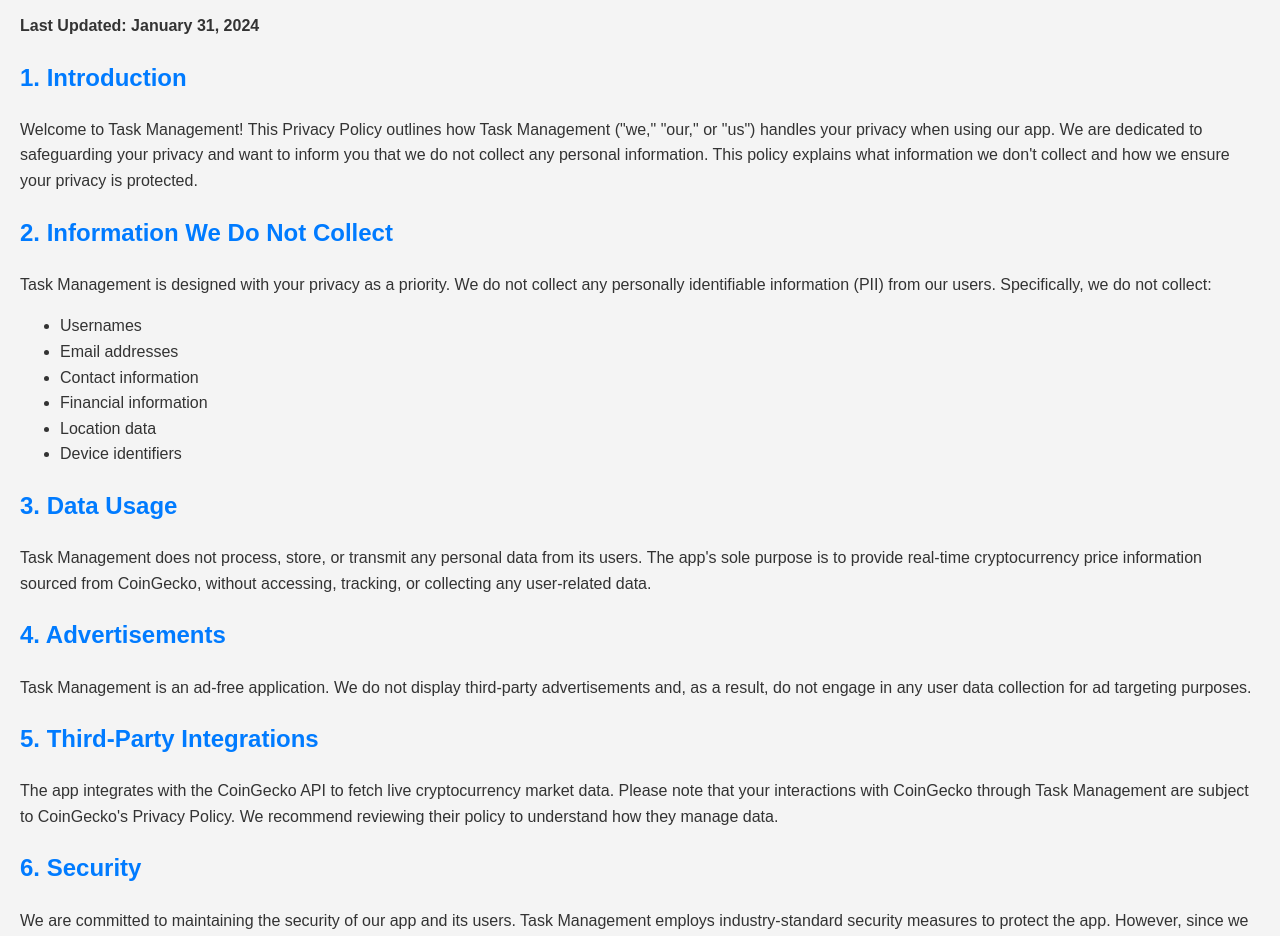
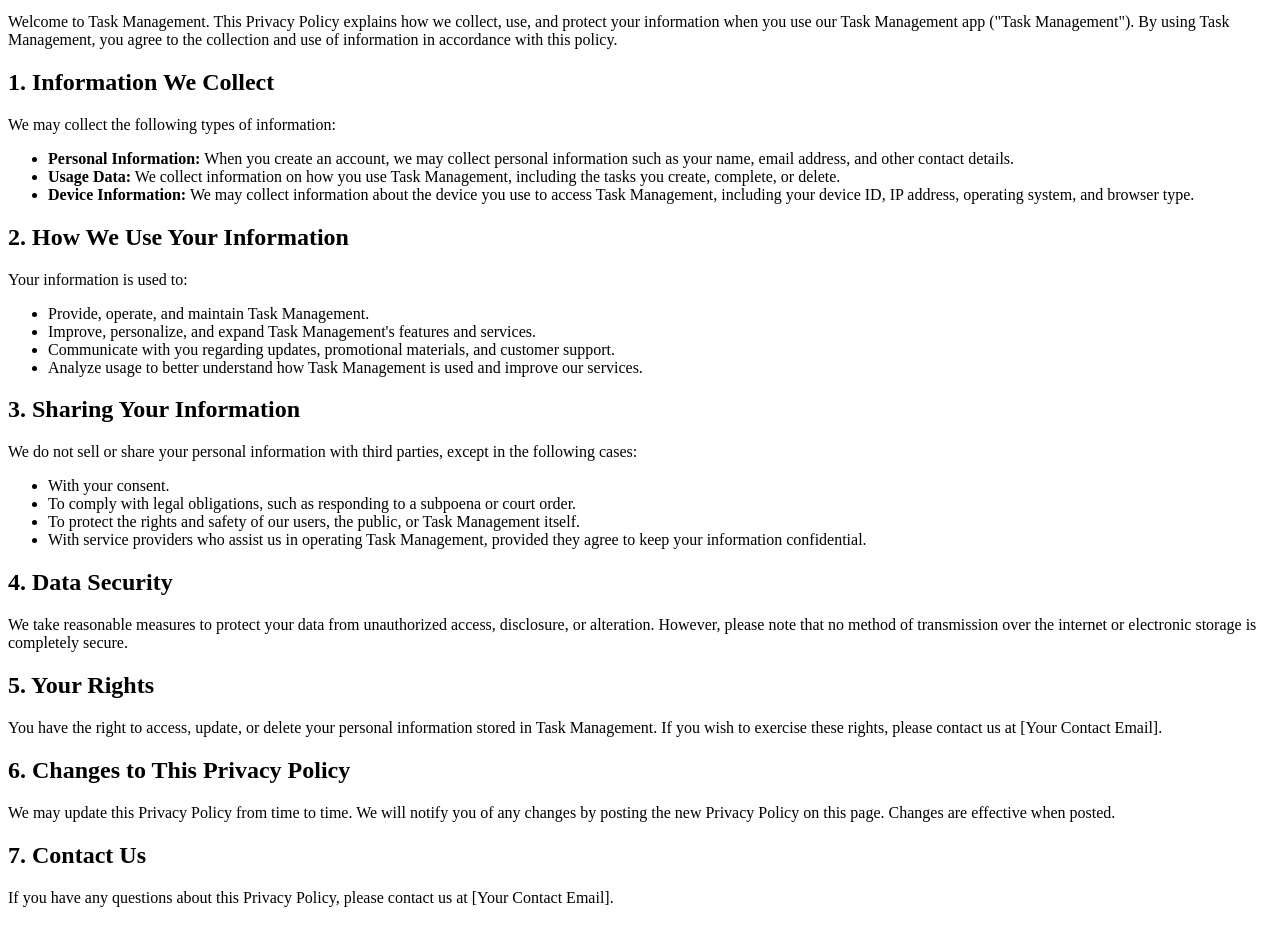
Before and after one commit to avixiii/taskpro, a plain HTML site: page policyprivacy.html in a window 1280 px wide. Shown: the part 101-1037 px from the top of the page. Drawn offline with Linux system fonts and the light colour scheme.

Commit message:
Update policyprivacy.html

```diff
--- a/policyprivacy.html
+++ b/policyprivacy.html
@@ -3,62 +3,50 @@
 <head>
     <meta charset="UTF-8">
     <meta name="viewport" content="width=device-width, initial-scale=1.0">
-    <title>Task Management - Privacy Policy</title>
-    <style>
-        body {
-            font-family: Arial, sans-serif;
-            line-height: 1.6;
-            margin: 0;
-            padding: 20px;
-            background-color: #f4f4f4;
-            color: #333;
-        }
-        h1, h2 {
-            color: #007bff;
-        }
-        p {
-            margin: 10px 0;
-        }
-    </style>
+    <title>Privacy Policy - Task Management</title>
 </head>
 <body>
+    <h1>Privacy Policy</h1>
+    <p>Effective Date: [Insert Date]</p>
 
-    <h1>Task Management - Privacy Policy</h1>
-    <p><strong>Last Updated: January 31, 2024</strong></p>
+    <p>Welcome to Task Management. This Privacy Policy explains how we collect, use, and protect your information when you use our Task Management app ("Task Management"). By using Task Management, you agree to the collection and use of information in accordance with this policy.</p>
 
-    <h2>1. Introduction</h2>
-    <p>Welcome to Task Management! This Privacy Policy outlines how Task Management ("we," "our," or "us") handles your privacy when using our app. We are dedicated to safeguarding your privacy and want to inform you that we do not collect any personal information. This policy explains what information we don't collect and how we ensure your privacy is protected.</p>
-
-    <h2>2. Information We Do Not Collect</h2>
-    <p>Task Management is designed with your privacy as a priority. We do not collect any personally identifiable information (PII) from our users. Specifically, we do not collect:</p>
+    <h2>1. Information We Collect</h2>
+    <p>We may collect the following types of information:</p>
     <ul>
-        <li>Usernames</li>
-        <li>Email addresses</li>
-        <li>Contact information</li>
-        <li>Financial information</li>
-        <li>Location data</li>
-        <li>Device identifiers</li>
+        <li><strong>Personal Information:</strong> When you create an account, we may collect personal information such as your name, email address, and other contact details.</li>
+        <li><strong>Usage Data:</strong> We collect information on how you use Task Management, including the tasks you create, complete, or delete.</li>
+        <li><strong>Device Information:</strong> We may collect information about the device you use to access Task Management, including your device ID, IP address, operating system, and browser type.</li>
     </ul>
 
-    <h2>3. Data Usage</h2>
-    <p>Task Management does not process, store, or transmit any personal data from its users. The app's sole purpose is to provide real-time cryptocurrency price information sourced from CoinGecko, without accessing, tracking, or collecting any user-related data.</p>
+    <h2>2. How We Use Your Information</h2>
+    <p>Your information is used to:</p>
+    <ul>
+        <li>Provide, operate, and maintain Task Management.</li>
+        <li>Improve, personalize, and expand Task Management's features and services.</li>
+        <li>Communicate with you regarding updates, promotional materials, and customer support.</li>
+        <li>Analyze usage to better understand how Task Management is used and improve our services.</li>
+    </ul>
 
-    <h2>4. Advertisements</h2>
-    <p>Task Management is an ad-free application. We do not display third-party advertisements and, as a result, do not engage in any user data collection for ad targeting purposes.</p>
+    <h2>3. Sharing Your Information</h2>
+    <p>We do not sell or share your personal information with third parties, except in the following cases:</p>
+    <ul>
+        <li>With your consent.</li>
+        <li>To comply with legal obligations, such as responding to a subpoena or court order.</li>
+        <li>To protect the rights and safety of our users, the public, or Task Management itself.</li>
+        <li>With service providers who assist us in operating Task Management, provided they agree to keep your information confidential.</li>
+    </ul>
 
-    <h2>5. Third-Party Integrations</h2>
-    <p>The app integrates with the CoinGecko API to fetch live cryptocurrency market data. Please note that your interactions with CoinGecko through Task Management are subject to CoinGecko's Privacy Policy. We recommend reviewing their policy to understand how they manage data.</p>
+    <h2>4. Data Security</h2>
+    <p>We take reasonable measures to protect your data from unauthorized access, disclosure, or alteration. However, please note that no method of transmission over the internet or electronic storage is completely secure.</p>
 
-    <h2>6. Security</h2>
-    <p>We are committed to maintaining the security of our app and its users. Task Management employs industry-standard security measures to protect the app. However, since we do not collect any personal information, there is no risk of such data being compromised.</p>
+    <h2>5. Your Rights</h2>
+    <p>You have the right to access, update, or delete your personal information stored in Task Management. If you wish to exercise these rights, please contact us at [Your Contact Email].</p>
 
-    <h2>7. Changes to Privacy Policy</h2>
-    <p>This Privacy Policy may be updated periodically to reflect any changes in our data practices. Any significant updates will be communicated to users, and the latest version of the policy will always be available within the Task Management app.</p>
+    <h2>6. Changes to This Privacy Policy</h2>
+    <p>We may update this Privacy Policy from time to time. We will notify you of any changes by posting the new Privacy Policy on this page. Changes are effective when posted.</p>
 
-    <h2>8. Contact Us</h2>
-    <p>If you have any questions or concerns regarding this Privacy Policy or the Task Management app, please contact us at <a href="mailto:support@avixiii.com">support@avixiii.com</a>.</p>
-
-    <p>Thank you for choosing Task Management. Your privacy and trust are our top priorities.</p>
-
+    <h2>7. Contact Us</h2>
+    <p>If you have any questions about this Privacy Policy, please contact us at [Your Contact Email].</p>
 </body>
 </html>
```
